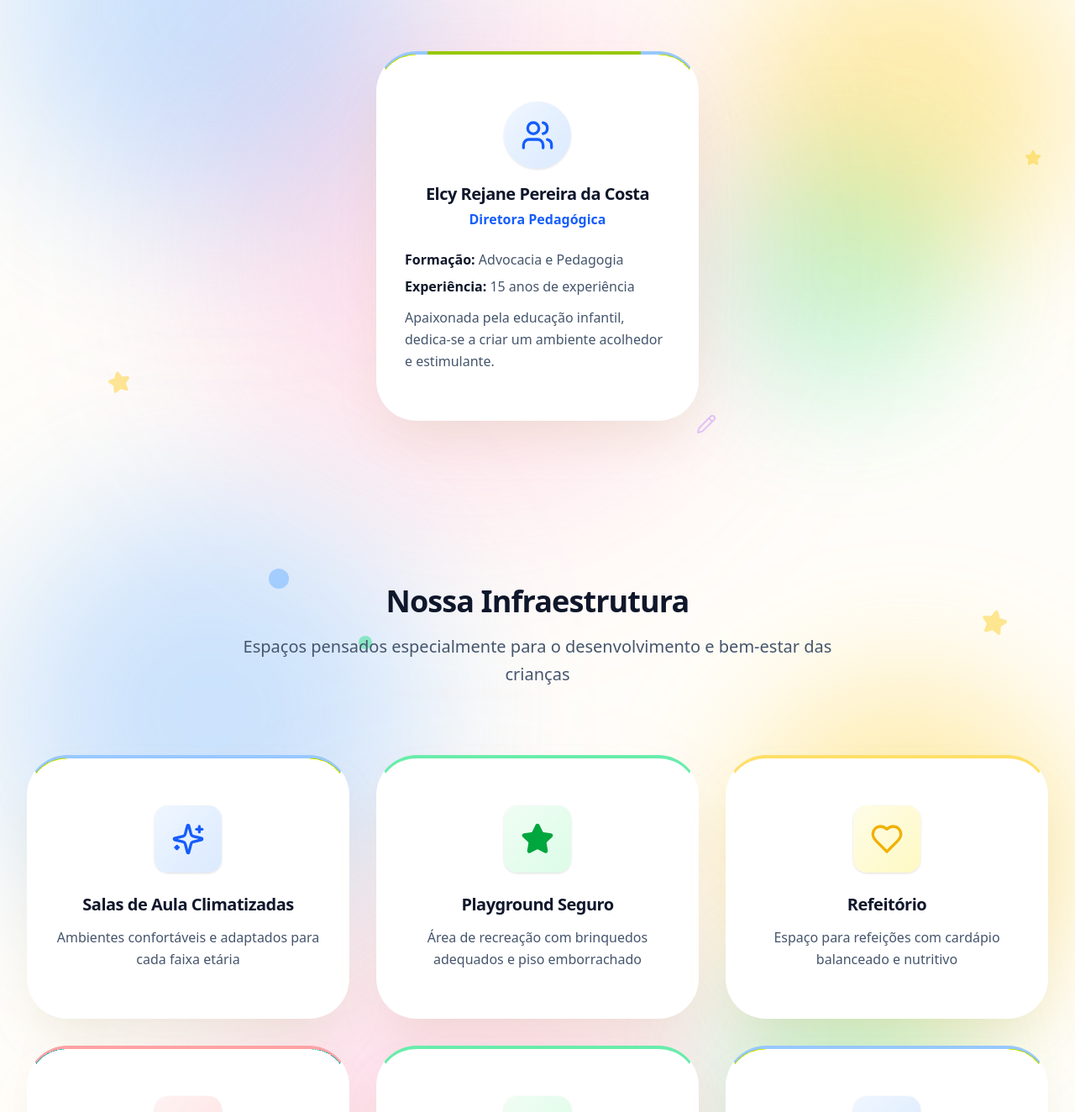
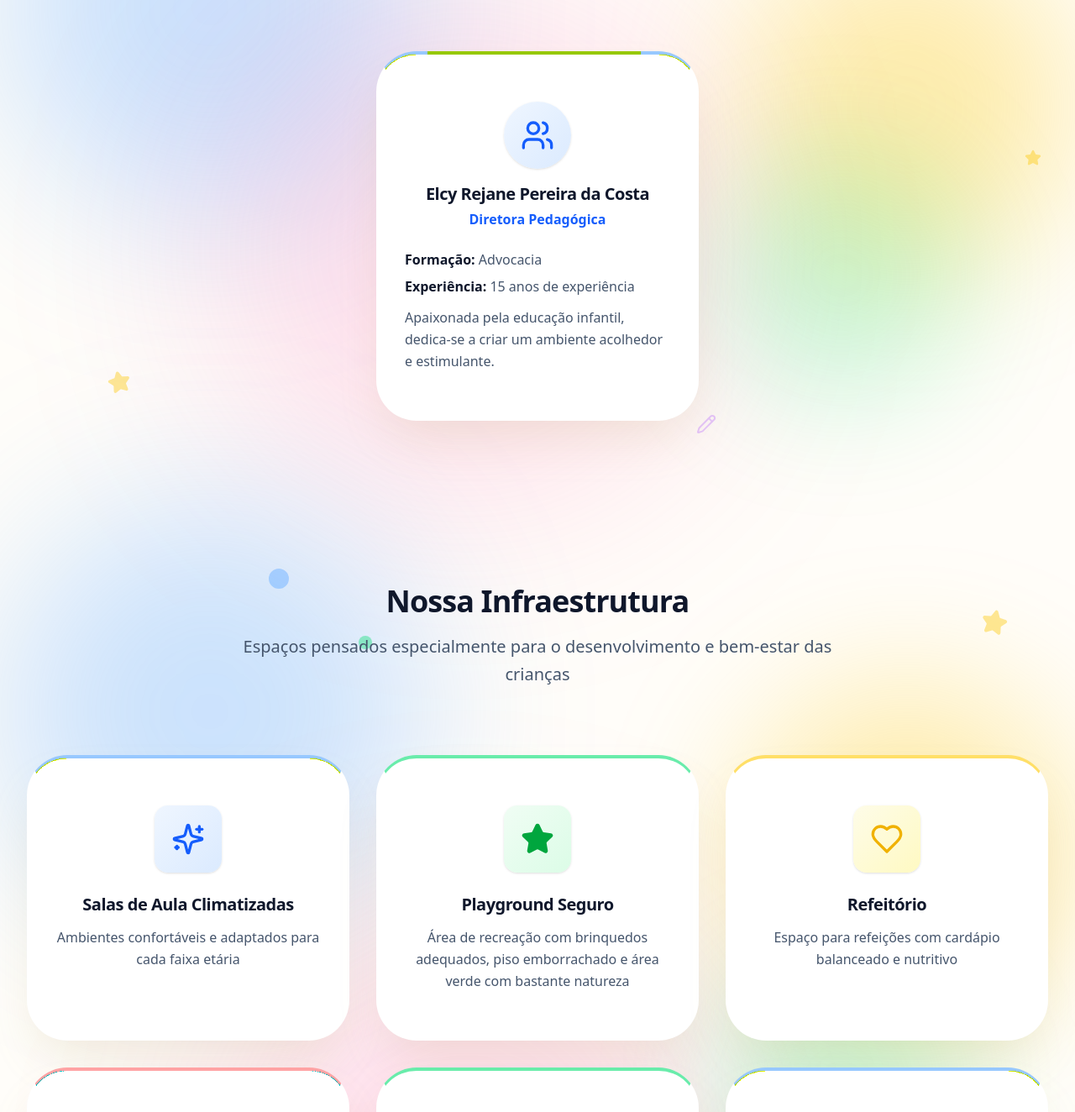
Before and after one commit to wstvns/educandario-jardim-aeroporto, a React (Vite) app: page /quem-somos in a window 1280 px wide. Shown: the part 2562-3886 px from the top of the page at 84% size. Built offline with nearby package versions, Linux system fonts and the light colour scheme.

Commit message:
chore: Revise team member details in QuemSomos.jsx
Updated education and description fields for team member.

```diff
--- a/src/pages/QuemSomos.jsx
+++ b/src/pages/QuemSomos.jsx
@@ -39,7 +39,7 @@ const QuemSomos = () => {
     {
       name: 'Elcy Rejane Pereira da Costa',
       role: 'Diretora Pedagógica',
-      education: 'Advocacia e Pedagogia',
+      education: 'Advocacia',
       experience: '15 anos de experiência',
       description: 'Apaixonada pela educação infantil, dedica-se a criar um ambiente acolhedor e estimulante.'
     },
@@ -488,7 +488,7 @@ const QuemSomos = () => {
                   Playground Seguro
                 </h3>
                 <p className="text-base text-slate-600 leading-relaxed">
-                  Área de recreação com brinquedos adequados e piso emborrachado
+                  Área de recreação com brinquedos adequados, piso emborrachado e área verde com bastante natureza
                 </p>
               </CardContent>
             </Card>
```
